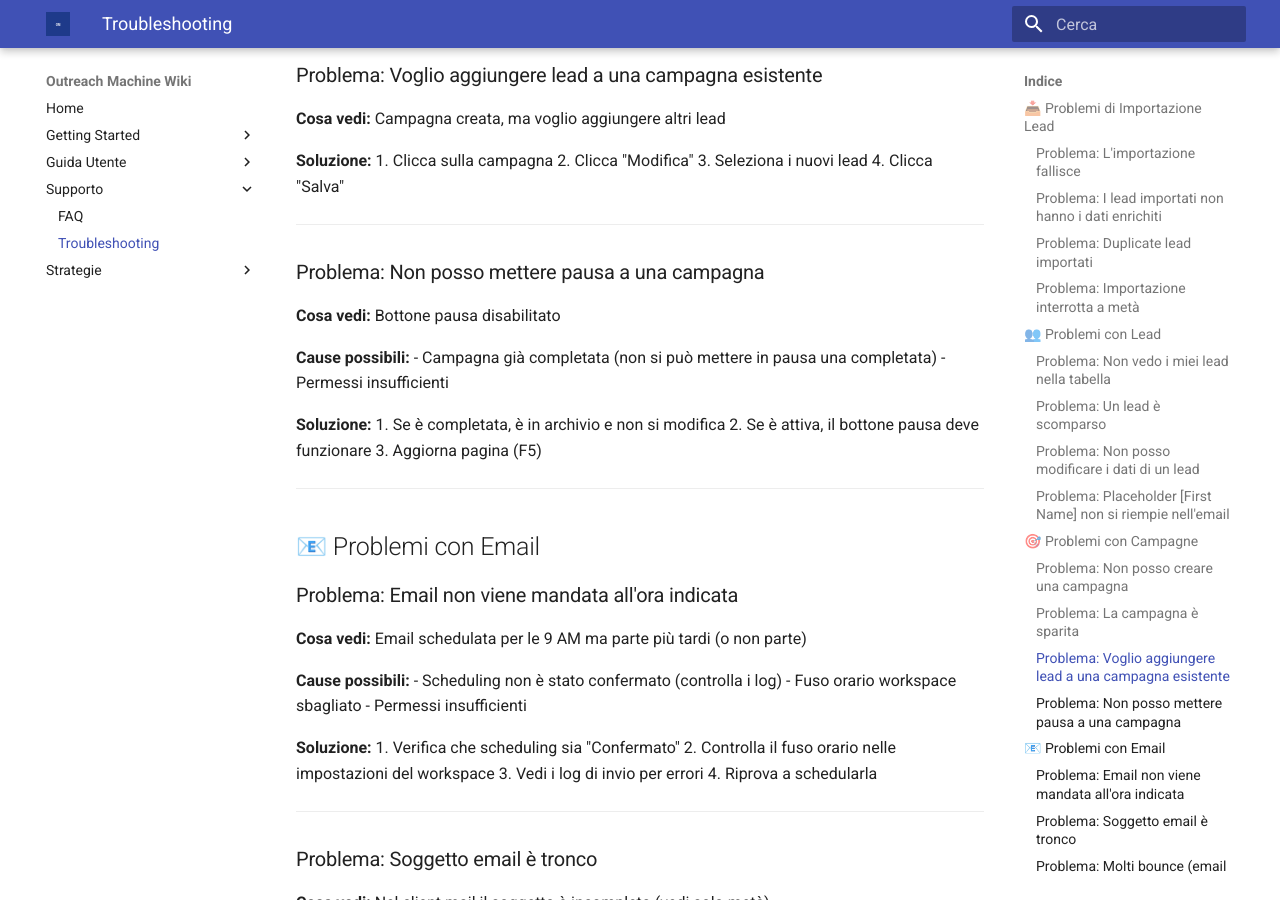
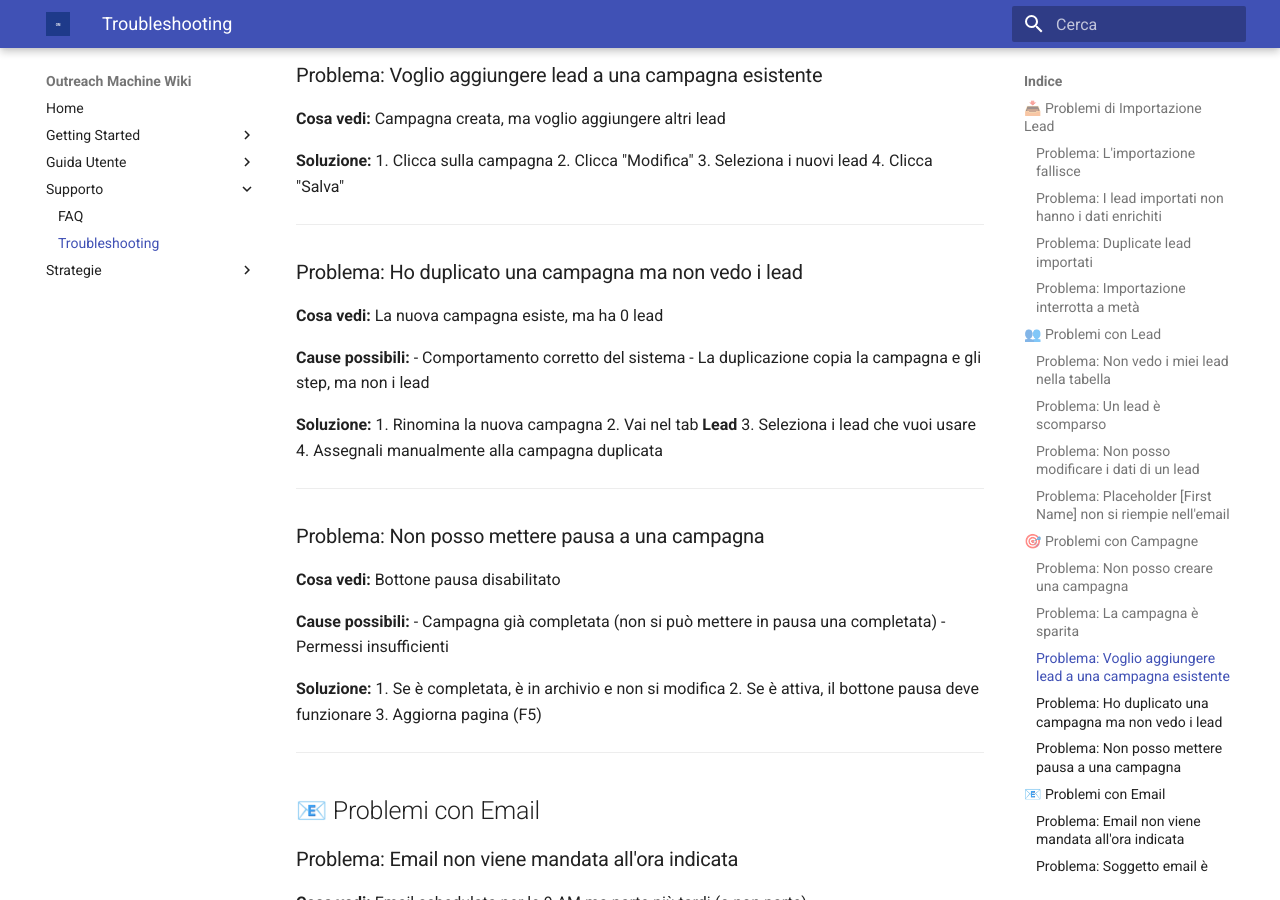
Before and after one commit to care-consulting/outreach-machine-wiki, an MkDocs documentation site: the page built from docs/troubleshooting.md, in a window 1280 px wide and 900 px high, scrolled down 3045 px. Built offline with MkDocs 1.6.1 and Material for MkDocs 9.7.7, drawn with Linux system fonts in a browser that asks for light colours.

Commit message:
docs: clarify duplicated campaigns do not copy leads

```diff
--- a/docs/troubleshooting.md
+++ b/docs/troubleshooting.md
@@ -174,6 +174,21 @@ Guida rapida per risolvere i problemi comuni su Outreach Machine.
 2. Clicca "Modifica"
 3. Seleziona i nuovi lead
 4. Clicca "Salva"
+
+---
+
+### Problema: Ho duplicato una campagna ma non vedo i lead
+**Cosa vedi:** La nuova campagna esiste, ma ha 0 lead
+
+**Cause possibili:**
+- Comportamento corretto del sistema
+- La duplicazione copia la campagna e gli step, ma non i lead
+
+**Soluzione:**
+1. Rinomina la nuova campagna
+2. Vai nel tab **Lead**
+3. Seleziona i lead che vuoi usare
+4. Assegnali manualmente alla campagna duplicata
 
 ---
 
```
Also changed, not shown: docs/campaigns.md (+14 -0 lines), docs/faq.md (+3 -0 lines).
